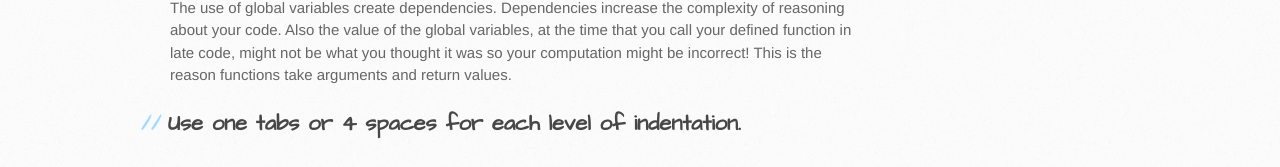
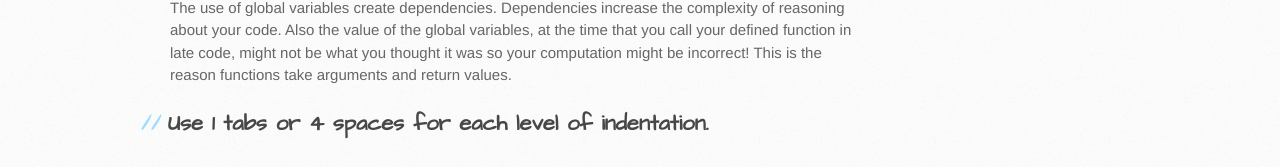
Before and after one commit to philstutorials/philstutorials.github.io, a Jekyll site: the page built from DATA601.md, in a window 1280 px wide. Shown: the part 1760-1927 px from the top of the page. Built offline with Jekyll 4.4.1, drawn with Linux system fonts in a browser that asks for light colours; our own code applies the rules of GitHub Pages for plain Markdown files.

Commit message:
Update DATA601.md

```diff
--- a/DATA601.md
+++ b/DATA601.md
@@ -45,4 +45,4 @@ It's true that they can act similarly in the context of a jupyter notebook, i.e.
 The use of global variables create dependencies. Dependencies increase the complexity of reasoning about your code. Also the value of the global variables, at the time that you call your defined function in late code, might not be what you thought it was so your computation might be incorrect! This is the reason functions take arguments and return values.
 
 
-## Use one tabs or 4 spaces for each level of indentation.
+## Use 1 tabs or 4 spaces for each level of indentation.
```
